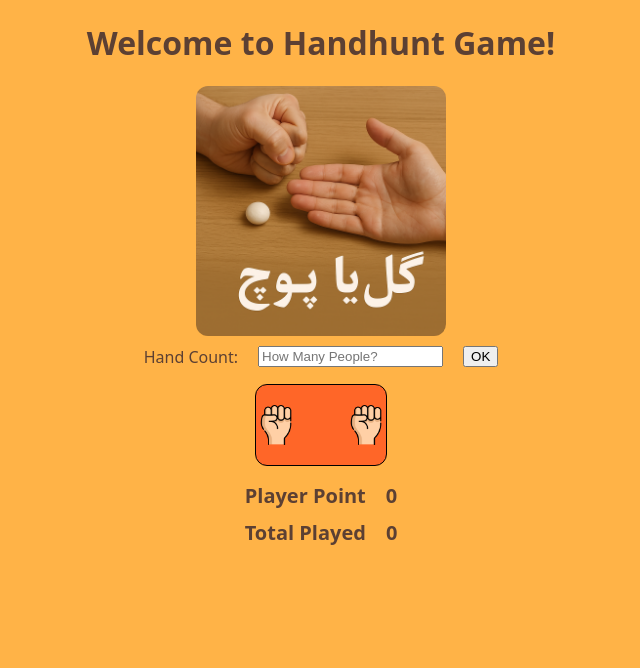
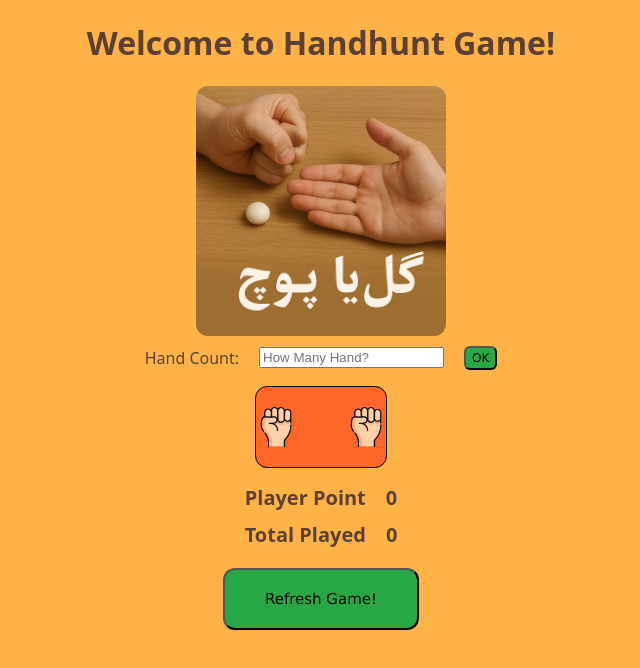
Before and after one commit to rezam91/HandHunt, a React (Vite) app: page / in a window 1280 px wide. Shown: the top 668 px of the page, without its empty margins (319-959 px from the left). Built offline with nearby package versions, Linux system fonts and the light colour scheme.

Commit message:
feat(refresh button): refresh button added to reset game

```diff
--- a/src/App.jsx
+++ b/src/App.jsx
@@ -1,6 +1,7 @@
 import Handhunt from './components/handhunt/index'
 import Logo from './components/general/logo/index'
 import GameNumber from './components/general/gamenumber/index'
+import RefreshButton from './components/general/layout/refresh/refresh'
 import { useState } from 'react'
 
 const App = () => {
@@ -14,7 +15,7 @@ const App = () => {
       <Logo />
       <GameNumber onChangeNumber={ChangeNumber} />
       <Handhunt gameNum={handNumber} />
-
+      <RefreshButton />
     </>
   )
 }
--- a/src/components/general/gamenumber/index.jsx
+++ b/src/components/general/gamenumber/index.jsx
@@ -13,8 +13,8 @@ const GameNumber = ({onChangeNumber}) => {
         <div>
             <form className="hand--number" onSubmit={submitHandNumber}>
                 <span>Hand Count: </span>
-                <input placeholder="How Many People?" type='number' onChange={counter}/>
-                <button type="submit">OK</button>
+                <input placeholder="How Many Hand?" type='number' onChange={counter}/>
+                <button className="ok--button" type="submit">OK</button>
             </form>
         </div>
     )
--- /dev/null
+++ b/src/components/general/layout/refresh/refresh.jsx
@@ -0,0 +1,8 @@
+const RefreshButton = () => {
+    const refreshWindow = () => {
+        window.location.reload();
+    }
+    return <button onClick={refreshWindow} className="ref-button">Refresh Game!</button>
+}
+
+export default RefreshButton
--- a/src/index.css
+++ b/src/index.css
@@ -20,6 +20,18 @@ body {
   gap: 20px;
   align-items: center;
   justify-content: center;
+}
+.ok--button {
+    background-color: #28A745;
+  padding: 3px 6px;
+  border-radius: 6px;
+  font-weight: 500;
+  font-size: 12px;
+  font-family: Verdana, Geneva, Tahoma, sans-serif;
+}
+.ok--button:hover {
+  cursor: pointer;
+    background-color: #218838;
 }
 .each-game {
   width: fit-content;
@@ -59,3 +71,18 @@ body {
   justify-content: center;
   gap: 20px;
 }
+
+.ref-button {
+  background-color: #28A745;
+  margin-top: 10px;
+  padding: 20px 40px;
+  border-radius: 12px;
+  font-weight: 500;
+  font-size: 15px;
+  font-family: Verdana, Geneva, Tahoma, sans-serif;
+
+}
+.ref-button:hover {
+  cursor: pointer;
+  background-color: #218838;
+}
```
